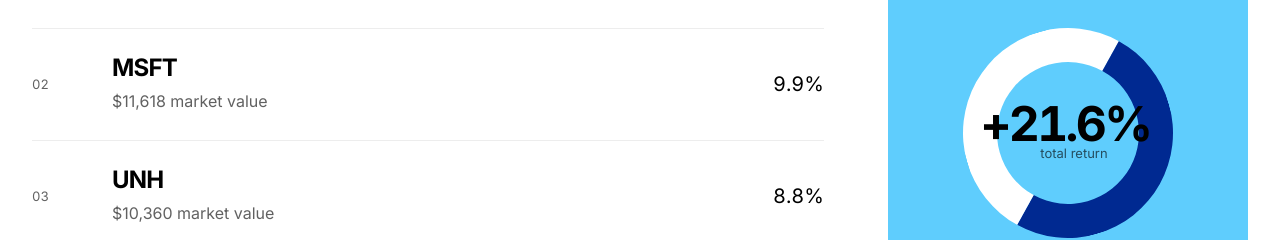
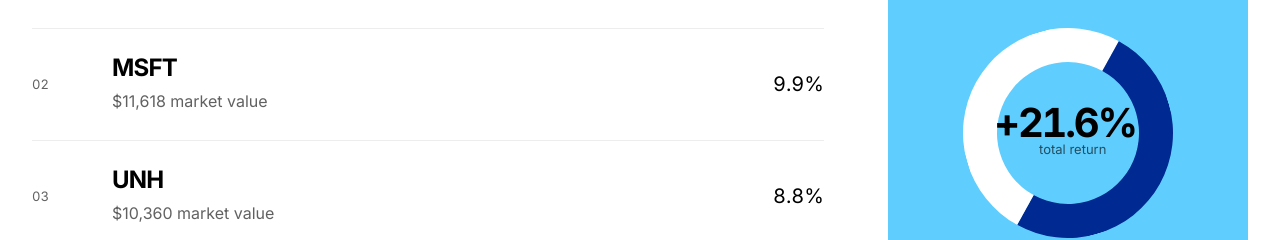
Before and after one commit to Tianyi0510/modern-fundamental-analyst, a Next.js app: page / in a window 1280 px wide. Shown: the part 2184-2424 px from the top of the page. Built offline with nearby package versions, Linux system fonts and the light colour scheme.

Commit message:
Reduce desktop portfolio return size

```diff
--- a/app/globals.css
+++ b/app/globals.css
@@ -28,6 +28,7 @@
   --type-data-large: 96px;
   --type-data-kpi: 64px;
   --type-data-kpi-small: 48px;
+  --type-data-ring: 40px;
   --type-data-row: 20px;
   --type-data-row-bold: 20px;
   --weight-regular: 400;
@@ -551,7 +552,7 @@ a { color: inherit; text-decoration: none; }
 
 .allocation-ring b {
   font-family: var(--font-inter), var(--font-ui), sans-serif;
-  font-size: var(--type-data-kpi-small);
+  font-size: var(--type-data-ring);
   line-height: .9;
   font-weight: var(--weight-bold);
   letter-spacing: -.055em;
@@ -707,6 +708,7 @@ a { color: inherit; text-decoration: none; }
     --type-data-large: 52px;
     --type-data-kpi: 48px;
     --type-data-kpi-small: 38px;
+    --type-data-ring: 38px;
   }
 
   .shell { width: min(100% - 32px, 720px); }
```
